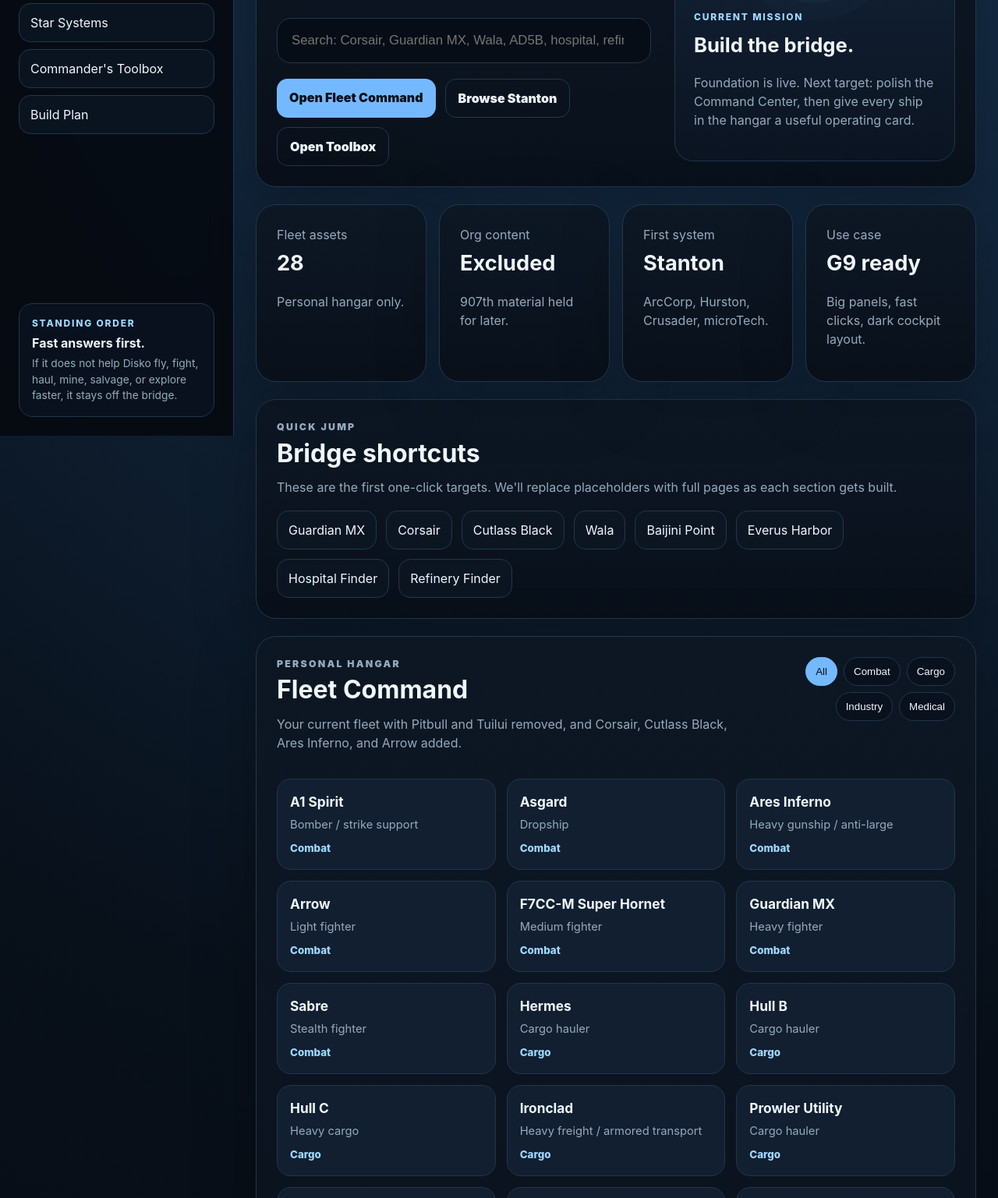
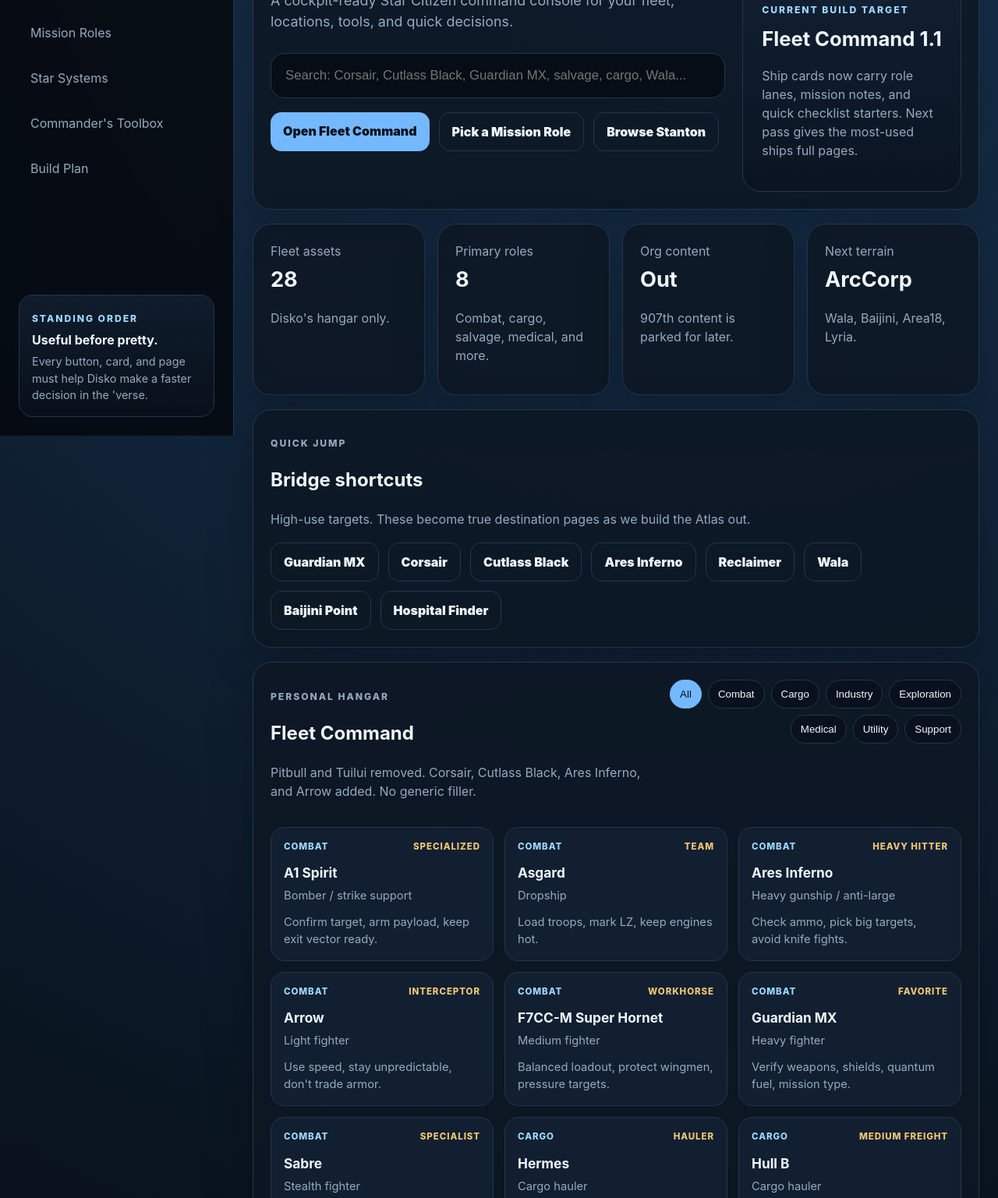
Before and after one commit to Disko19/diskos-commanders-atlas, a plain HTML site: page index.html in a window 1280 px wide. Shown: the part 241-1778 px from the top of the page at 78% size. Drawn offline with Linux system fonts and the light colour scheme.

Commit message:
Add files via upload

```diff
--- a/app.js
+++ b/app.js
@@ -1,37 +1,41 @@
 const fleet = [
-  { name: "A1 Spirit", role: "Bomber / strike support", group: "Combat", note: "Precision strike platform." },
-  { name: "Asgard", role: "Dropship", group: "Combat", note: "Troop movement and combat insertion." },
-  { name: "Ares Inferno", role: "Heavy gunship / anti-large", group: "Combat", note: "Bring the big gun when subtle has left the building." },
-  { name: "Arrow", role: "Light fighter", group: "Combat", note: "Fast, agile, unforgiving." },
-  { name: "F7CC-M Super Hornet", role: "Medium fighter", group: "Combat", note: "Front-line fighter workhorse." },
-  { name: "Guardian MX", role: "Heavy fighter", group: "Combat", note: "Primary combat focus page candidate." },
-  { name: "Sabre", role: "Stealth fighter", group: "Combat", note: "Quiet entry, hard exit." },
-  { name: "Hermes", role: "Cargo hauler", group: "Cargo", note: "Hauling lane candidate." },
-  { name: "Hull B", role: "Cargo hauler", group: "Cargo", note: "Mid-sized trade runs." },
-  { name: "Hull C", role: "Heavy cargo", group: "Cargo", note: "Big freight planning." },
-  { name: "Ironclad", role: "Heavy freight / armored transport", group: "Cargo", note: "Armored logistics backbone." },
-  { name: "Prowler Utility", role: "Cargo hauler", group: "Cargo", note: "Kept under cargo per Disko." },
-  { name: "Railen", role: "Alien cargo", group: "Cargo", note: "Xi'an freight flavor." },
-  { name: "Moth", role: "Industrial salvage", group: "Industry", note: "Industrial salvage ship." },
-  { name: "Reclaimer", role: "Heavy salvage", group: "Industry", note: "Crew salvage operation." },
-  { name: "ROC", role: "Ground mining", group: "Industry", note: "Surface mining workhorse." },
-  { name: "Vulture", role: "Solo salvage", group: "Industry", note: "Solo money printer when conditions behave." },
-  { name: "Golem OX", role: "Industrial / utility", group: "Industry", note: "Utility industrial asset." },
-  { name: "Corsair", role: "Explorer / gunship", group: "Exploration", note: "Long-range troublemaker." },
-  { name: "Zeus Mk II ES", role: "Explorer", group: "Exploration", note: "Exploration daily-driver candidate." },
-  { name: "C8R Pisces", role: "Medical shuttle", group: "Medical", note: "Fast med support and recovery." },
-  { name: "Ursa Medivac", role: "Ground medical", group: "Medical", note: "Surface rescue asset." },
-  { name: "Cutter", role: "Daily driver", group: "Utility", note: "Small ship convenience." },
-  { name: "Cutlass Black", role: "Multi-role utility", group: "Utility", note: "Do-everything classic." },
-  { name: "ATLS", role: "Cargo loader", group: "Utility", note: "Cargo handling support." },
-  { name: "Dragonfly Black", role: "Grav-lev scout", group: "Utility", note: "Ground / low-alt mobility." },
-  { name: "PTV", role: "Ground runabout", group: "Utility", note: "Hangar comedy and local transport." },
-  { name: "Starfarer Gemini", role: "Refueling / military tanker", group: "Support", note: "Fuel support and heavy logistics." }
+  { name: "A1 Spirit", role: "Bomber / strike support", group: "Combat", priority: "Specialized", checklist: "Confirm target, arm payload, keep exit vector ready." },
+  { name: "Asgard", role: "Dropship", group: "Combat", priority: "Team", checklist: "Load troops, mark LZ, keep engines hot." },
+  { name: "Ares Inferno", role: "Heavy gunship / anti-large", group: "Combat", priority: "Heavy hitter", checklist: "Check ammo, pick big targets, avoid knife fights." },
+  { name: "Arrow", role: "Light fighter", group: "Combat", priority: "Interceptor", checklist: "Use speed, stay unpredictable, don't trade armor." },
+  { name: "F7CC-M Super Hornet", role: "Medium fighter", group: "Combat", priority: "Workhorse", checklist: "Balanced loadout, protect wingmen, pressure targets." },
+  { name: "Guardian MX", role: "Heavy fighter", group: "Combat", priority: "Favorite", checklist: "Verify weapons, shields, quantum fuel, mission type." },
+  { name: "Sabre", role: "Stealth fighter", group: "Combat", priority: "Specialist", checklist: "Low signature approach, strike first, reset often." },
+  { name: "Hermes", role: "Cargo hauler", group: "Cargo", priority: "Hauler", checklist: "Check route risk, cargo value, station services." },
+  { name: "Hull B", role: "Cargo hauler", group: "Cargo", priority: "Medium freight", checklist: "Confirm cargo grid, sell point, escort need." },
+  { name: "Hull C", role: "Heavy cargo", group: "Cargo", priority: "Big freight", checklist: "Docking route, cargo terminals, protection plan." },
+  { name: "Ironclad", role: "Heavy freight / armored transport", group: "Cargo", priority: "Armored logistics", checklist: "Crew plan, cargo plan, ground transfer plan." },
+  { name: "Prowler Utility", role: "Cargo hauler", group: "Cargo", priority: "Utility cargo", checklist: "Confirm cargo role and route before launch." },
+  { name: "Railen", role: "Alien cargo", group: "Cargo", priority: "Xi'an freight", checklist: "Route planning and terminal compatibility notes." },
+  { name: "Moth", role: "Industrial salvage", group: "Industry", priority: "Industrial salvage", checklist: "Salvage target, cargo transfer, sell destination." },
+  { name: "Reclaimer", role: "Heavy salvage", group: "Industry", priority: "Crew money", checklist: "Crew roles, boxes, risk zone, unload plan." },
+  { name: "ROC", role: "Ground mining", group: "Industry", priority: "Surface mining", checklist: "Load vehicle, scan moon, watch weather and pirates." },
+  { name: "Vulture", role: "Solo salvage", group: "Industry", priority: "Solo earner", checklist: "Empty grid, safe target, sell before greed wins." },
+  { name: "Golem OX", role: "Industrial / utility", group: "Industry", priority: "Utility industrial", checklist: "Assign role after spec verification." },
+  { name: "Corsair", role: "Explorer / gunship", group: "Exploration", priority: "Armed explorer", checklist: "Long range route, crew seats, guns, supplies." },
+  { name: "Zeus Mk II ES", role: "Explorer", group: "Exploration", priority: "Explorer", checklist: "Survey plan, fuel, supplies, quiet route." },
+  { name: "C8R Pisces", role: "Medical shuttle", group: "Medical", priority: "Fast rescue", checklist: "Med supplies, pickup marker, safe landing zone." },
+  { name: "Ursa Medivac", role: "Ground medical", group: "Medical", priority: "Surface rescue", checklist: "Load into carrier, plan ground approach, extract casualty." },
+  { name: "Cutter", role: "Daily driver", group: "Utility", priority: "Convenience", checklist: "Quick claim, small run, simple errands." },
+  { name: "Cutlass Black", role: "Multi-role utility", group: "Utility", priority: "Classic daily", checklist: "Cargo, combat, vehicle, or rescue—pick the job first." },
+  { name: "ATLS", role: "Cargo loader", group: "Utility", priority: "Cargo support", checklist: "Use for loading, moving, and hangar workflow." },
+  { name: "Dragonfly Black", role: "Grav-lev scout", group: "Utility", priority: "Mobility", checklist: "Pack for surface scouting and quick movement." },
+  { name: "PTV", role: "Ground runabout", group: "Utility", priority: "Local transport", checklist: "For hangars, bases, and unserious greatness." },
+  { name: "Starfarer Gemini", role: "Refueling / military tanker", group: "Support", priority: "Fuel support", checklist: "Fuel plan, escort plan, rendezvous point." }
 ];
 
 const fleetGrid = document.getElementById("fleetGrid");
 const fleetCount = document.getElementById("fleetCount");
 fleetCount.textContent = fleet.length;
+
+function slug(name) {
+  return name.replace(/[^a-z0-9]+/gi, "-").replace(/^-|-$/g, "");
+}
 
 function renderFleet(filter = "All") {
   fleetGrid.innerHTML = "";
@@ -40,8 +44,13 @@ function renderFleet(filter = "All") {
     const card = document.createElement("article");
     card.className = "ship-card";
     card.dataset.group = ship.group;
-    card.innerHTML = `<strong>${ship.name}</strong><span>${ship.role}</span><small>${ship.group}</small>`;
-    card.title = ship.note;
+    card.id = `ship-${slug(ship.name)}`;
+    card.innerHTML = `
+      <div class="ship-topline"><small>${ship.group}</small><em>${ship.priority}</em></div>
+      <strong>${ship.name}</strong>
+      <span>${ship.role}</span>
+      <p>${ship.checklist}</p>
+    `;
     fleetGrid.appendChild(card);
   });
 }
@@ -56,7 +65,11 @@ document.querySelectorAll(".filter").forEach(btn => {
 });
 
 const searchIndex = [
-  ...fleet.map(s => ({ title: s.name, meta: `${s.role} • ${s.group}`, target: "#fleet-command" })),
+  ...fleet.map(s => ({ title: s.name, meta: `${s.role} • ${s.group} • ${s.checklist}`, target: `#ship-${slug(s.name)}` })),
+  { title: "Combat Patrol", meta: "Guardian MX, Super Hornet, Sabre, Arrow, Ares Inferno", target: "#mission-roles" },
+  { title: "Cargo Run", meta: "Hull C, Ironclad, Hull B, Railen, Hermes, Prowler Utility", target: "#mission-roles" },
+  { title: "Salvage Loop", meta: "Vulture, Reclaimer, Moth", target: "#mission-roles" },
+  { title: "Medical Rescue", meta: "C8R Pisces, Ursa Medivac", target: "#mission-roles" },
   { title: "Wala", meta: "Stanton → ArcCorp moon • next detailed build", target: "#arccorp-details" },
   { title: "Baijini Point", meta: "ArcCorp orbital station • next detailed build", target: "#arccorp-details" },
   { title: "Area18", meta: "ArcCorp landing zone • next detailed build", target: "#arccorp-details" },
@@ -76,7 +89,7 @@ search.addEventListener("input", () => {
   const q = search.value.trim().toLowerCase();
   results.innerHTML = "";
   if (!q) { results.classList.remove("open"); return; }
-  const matches = searchIndex.filter(item => `${item.title} ${item.meta}`.toLowerCase().includes(q)).slice(0, 9);
+  const matches = searchIndex.filter(item => `${item.title} ${item.meta}`.toLowerCase().includes(q)).slice(0, 10);
   if (!matches.length) {
     results.innerHTML = `<div class="result"><strong>No match yet</strong><span>Good target for the next build list.</span></div>`;
   } else {
--- a/index.html
+++ b/index.html
@@ -13,20 +13,21 @@
         <div class="brand-mark">DCA</div>
         <div>
           <h1>Disko's Commander's Atlas</h1>
-          <p>Release 1.0 • Foundations</p>
+          <p>Release 1.1 • Fleet Command Starter</p>
         </div>
       </div>
       <nav class="main-nav" aria-label="Primary navigation">
         <a href="#command-center">Command Center</a>
         <a href="#fleet-command">Fleet Command</a>
+        <a href="#mission-roles">Mission Roles</a>
         <a href="#systems">Star Systems</a>
         <a href="#toolbox">Commander's Toolbox</a>
         <a href="#build-plan">Build Plan</a>
       </nav>
       <div class="mission-rule">
         <span>Standing Order</span>
-        <strong>Fast answers first.</strong>
-        <p>If it does not help Disko fly, fight, haul, mine, salvage, or explore faster, it stays off the bridge.</p>
+        <strong>Useful before pretty.</strong>
+        <p>Every button, card, and page must help Disko make a faster decision in the 'verse.</p>
       </div>
     </aside>
 
@@ -35,47 +36,47 @@
         <div>
           <p class="eyebrow">Bridge computer online</p>
           <h2>Welcome back, Commander Disko.</h2>
-          <p class="lead">Your personal Star Citizen command console: fleet, locations, tools, and quick answers built for a second monitor while you fly.</p>
+          <p class="lead">A cockpit-ready Star Citizen command console for your fleet, locations, tools, and quick decisions.</p>
           <div class="search-box">
-            <input id="search" type="search" placeholder="Search: Corsair, Guardian MX, Wala, AD5B, hospital, refinery..." autocomplete="off" />
+            <input id="search" type="search" placeholder="Search: Corsair, Cutlass Black, Guardian MX, salvage, cargo, Wala..." autocomplete="off" />
             <div id="results" class="results" role="listbox"></div>
           </div>
           <div class="quick-actions">
             <a class="btn" href="#fleet-command">Open Fleet Command</a>
+            <a class="btn ghost" href="#mission-roles">Pick a Mission Role</a>
             <a class="btn ghost" href="#systems">Browse Stanton</a>
-            <a class="btn ghost" href="#toolbox">Open Toolbox</a>
           </div>
         </div>
         <div class="command-card">
           <div class="radar-ring"><span></span></div>
-          <span class="label">Current mission</span>
-          <strong>Build the bridge.</strong>
-          <p>Foundation is live. Next target: polish the Command Center, then give every ship in the hangar a useful operating card.</p>
+          <span class="label">Current build target</span>
+          <strong>Fleet Command 1.1</strong>
+          <p>Ship cards now carry role lanes, mission notes, and quick checklist starters. Next pass gives the most-used ships full pages.</p>
         </div>
       </section>
 
       <section class="status-grid">
-        <article class="panel stat"><span>Fleet assets</span><strong id="fleetCount">28</strong><p>Personal hangar only.</p></article>
-        <article class="panel stat"><span>Org content</span><strong>Excluded</strong><p>907th material held for later.</p></article>
-        <article class="panel stat"><span>First system</span><strong>Stanton</strong><p>ArcCorp, Hurston, Crusader, microTech.</p></article>
-        <article class="panel stat"><span>Use case</span><strong>G9 ready</strong><p>Big panels, fast clicks, dark cockpit layout.</p></article>
+        <article class="panel stat"><span>Fleet assets</span><strong id="fleetCount">28</strong><p>Disko's hangar only.</p></article>
+        <article class="panel stat"><span>Primary roles</span><strong>8</strong><p>Combat, cargo, salvage, medical, and more.</p></article>
+        <article class="panel stat"><span>Org content</span><strong>Out</strong><p>907th content is parked for later.</p></article>
+        <article class="panel stat"><span>Next terrain</span><strong>ArcCorp</strong><p>Wala, Baijini, Area18, Lyria.</p></article>
       </section>
 
       <section id="favorites" class="panel">
         <div class="section-head">
           <p class="eyebrow">Quick Jump</p>
           <h2>Bridge shortcuts</h2>
-          <p>These are the first one-click targets. We'll replace placeholders with full pages as each section gets built.</p>
+          <p>High-use targets. These become true destination pages as we build the Atlas out.</p>
         </div>
         <div class="chips">
-          <a href="#fleet-command">Guardian MX</a>
-          <a href="#fleet-command">Corsair</a>
-          <a href="#fleet-command">Cutlass Black</a>
-          <a href="#arccorp">Wala</a>
-          <a href="#arccorp">Baijini Point</a>
-          <a href="#hurston">Everus Harbor</a>
+          <a href="#ship-Guardian-MX">Guardian MX</a>
+          <a href="#ship-Corsair">Corsair</a>
+          <a href="#ship-Cutlass-Black">Cutlass Black</a>
+          <a href="#ship-Ares-Inferno">Ares Inferno</a>
+          <a href="#ship-Reclaimer">Reclaimer</a>
+          <a href="#arccorp-details">Wala</a>
+          <a href="#arccorp-details">Baijini Point</a>
           <a href="#toolbox">Hospital Finder</a>
-          <a href="#toolbox">Refinery Finder</a>
         </div>
       </section>
 
@@ -84,24 +85,43 @@
           <div>
             <p class="eyebrow">Personal hangar</p>
             <h2>Fleet Command</h2>
-            <p>Your current fleet with Pitbull and Tuilui removed, and Corsair, Cutlass Black, Ares Inferno, and Arrow added.</p>
+            <p>Pitbull and Tuilui removed. Corsair, Cutlass Black, Ares Inferno, and Arrow added. No generic filler.</p>
           </div>
           <div class="filter-bar" role="group" aria-label="Fleet filters">
             <button class="filter active" data-filter="All">All</button>
             <button class="filter" data-filter="Combat">Combat</button>
             <button class="filter" data-filter="Cargo">Cargo</button>
             <button class="filter" data-filter="Industry">Industry</button>
+            <button class="filter" data-filter="Exploration">Exploration</button>
             <button class="filter" data-filter="Medical">Medical</button>
+            <button class="filter" data-filter="Utility">Utility</button>
+            <button class="filter" data-filter="Support">Support</button>
           </div>
         </div>
         <div id="fleetGrid" class="fleet-grid"></div>
+      </section>
+
+      <section id="mission-roles" class="panel">
+        <div class="section-head">
+          <p class="eyebrow">Mission role picker</p>
+          <h2>Pick the tool before the job.</h2>
+          <p>Fast role lanes for deciding what to pull from the hangar.</p>
+        </div>
+        <div class="role-grid">
+          <article class="role-card"><span>⚔</span><strong>Combat Patrol</strong><p>Guardian MX, Super Hornet, Sabre, Arrow, Ares Inferno.</p></article>
+          <article class="role-card"><span>📦</span><strong>Cargo Run</strong><p>Hull C, Ironclad, Hull B, Railen, Hermes, Prowler Utility.</p></article>
+          <article class="role-card"><span>♻</span><strong>Salvage Loop</strong><p>Vulture for solo, Reclaimer for crew, Moth for industrial salvage.</p></article>
+          <article class="role-card"><span>🏥</span><strong>Rescue / Recovery</strong><p>C8R Pisces for fast response. Ursa Medivac for ground-side recovery.</p></article>
+          <article class="role-card"><span>🧭</span><strong>Explore / Scout</strong><p>Corsair when trouble may follow. Zeus Mk II ES for dedicated exploration.</p></article>
+          <article class="role-card"><span>🔧</span><strong>Daily Utility</strong><p>Cutlass Black, Cutter, ATLS, Dragonfly Black, PTV.</p></article>
+        </div>
       </section>
 
       <section id="systems" class="panel">
         <div class="section-head">
           <p class="eyebrow">Atlas map</p>
           <h2>Star Systems</h2>
-          <p>Framework first. Verified services and outposts come next, starting with Stanton.</p>
+          <p>Framework first. Verified location services come next, starting with ArcCorp space.</p>
         </div>
         <div class="card-grid four">
           <a class="nav-card hot" href="#stanton"><strong>Stanton</strong><span>Primary build target</span></a>
@@ -156,15 +176,15 @@
           <h2>What we build next</h2>
         </div>
         <ol class="release-list">
-          <li><strong>Release 1.0 Foundations</strong><span>Command Center, fleet board, system framework, toolbox shell.</span></li>
-          <li><strong>Release 1.1 Fleet Command</strong><span>Dedicated ship cards, role checklists, personal notes.</span></li>
-          <li><strong>Release 1.2 Stanton: ArcCorp</strong><span>Wala, Baijini Point, Area18, Lyria.</span></li>
-          <li><strong>Release 1.3 Stanton: Hurston</strong><span>Everus Harbor, Lorville, moons, services.</span></li>
+          <li><strong>Release 1.1 Fleet Command Starter</strong><span>Role lanes, ship cards, quick mission picker.</span></li>
+          <li><strong>Release 1.2 Ship Pages</strong><span>Guardian MX, Corsair, Cutlass Black, Reclaimer, Vulture first.</span></li>
+          <li><strong>Release 1.3 Stanton: ArcCorp</strong><span>Wala, Baijini Point, Area18, Lyria.</span></li>
+          <li><strong>Release 1.4 Commander's Toolbox</strong><span>Medical finder, refinery finder, buy-location lookup.</span></li>
         </ol>
       </section>
 
       <footer>
-        <p>Disko's Commander's Atlas • Built for Commander Disko • Release 1.0 Foundations</p>
+        <p>Disko's Commander's Atlas • Built for Commander Disko • Release 1.1 Fleet Command Starter</p>
       </footer>
     </main>
   </div>
```
Also changed, not shown: styles.css, 1 other file.
